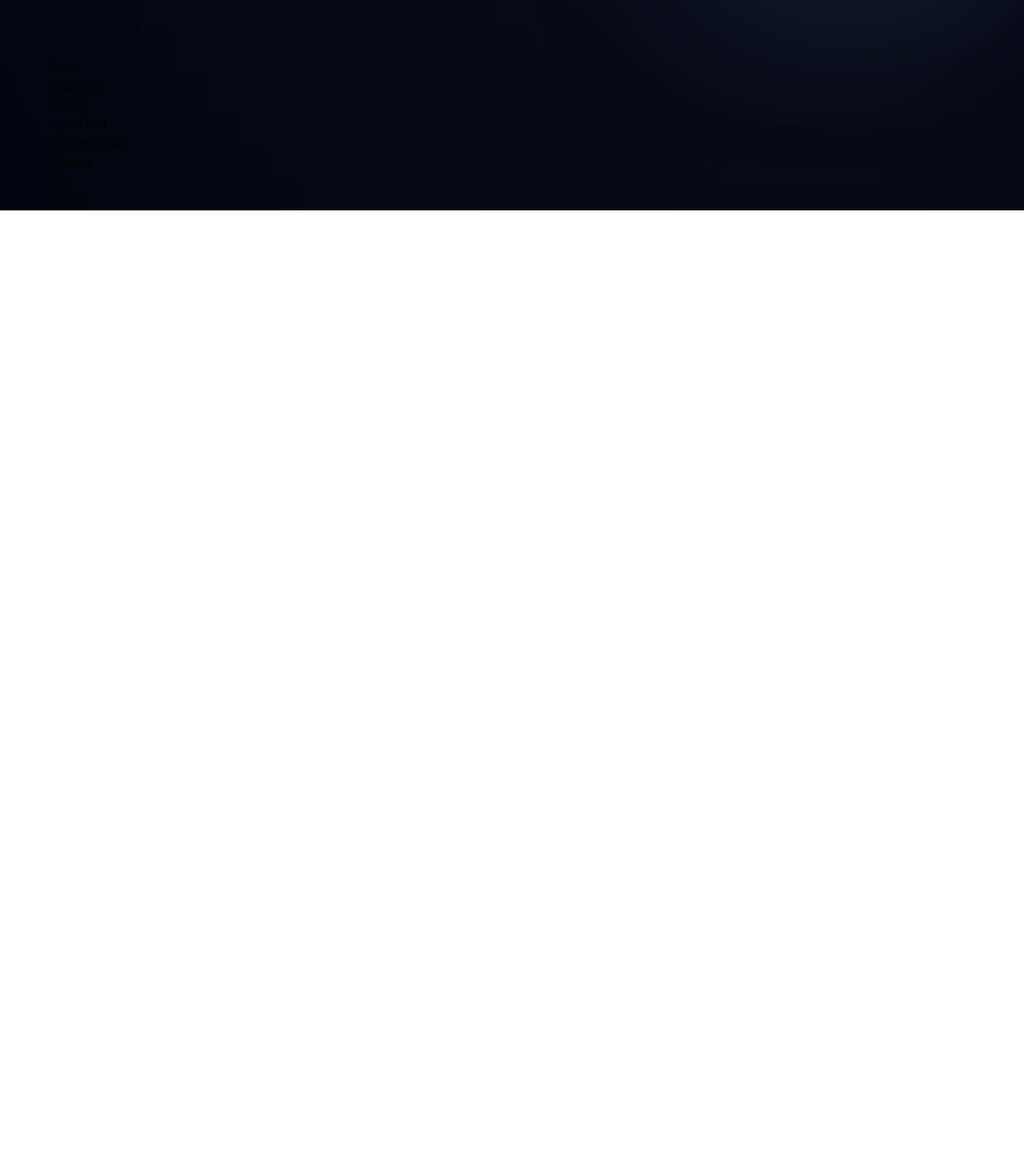
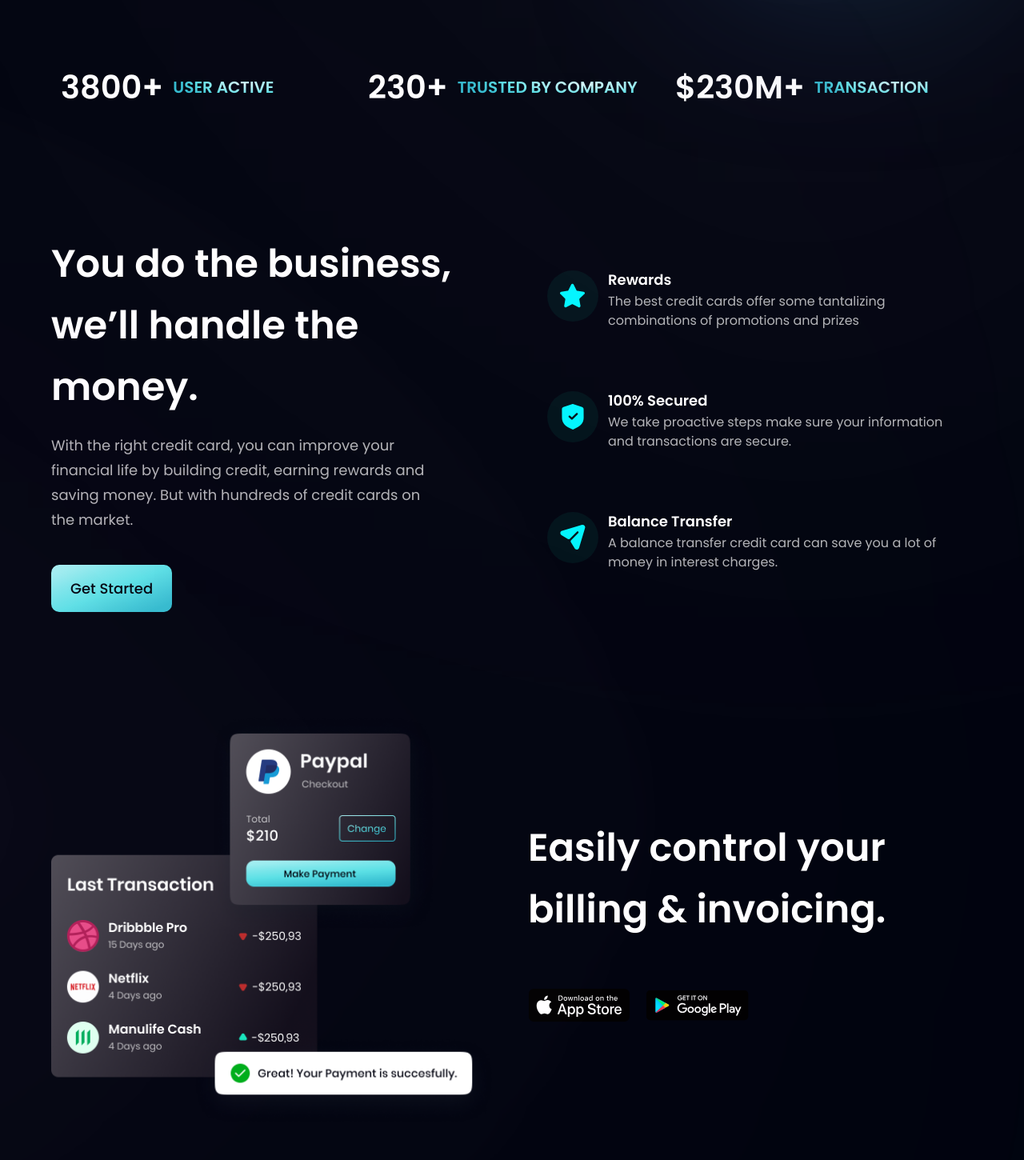
Before and after one commit to Lukmon492/HooBank-app, a React (Vite) app: page / in a window 1280 px wide. Shown: the part 700-2150 px from the top of the page at 80% size. Before the commit the page ends 963 px from the top, so only its background shows below. Built offline with nearby package versions, Linux system fonts and the light colour scheme.

Commit message:
Components Updated

```diff
--- a/src/components/Billing.jsx
+++ b/src/components/Billing.jsx
@@ -1,7 +1,45 @@
-import React from "react";
-
-const Billing = () => {
-  return <div>Billing</div>;
-};
+import styles, { layout } from "../style";
+import { apple, bill, google } from "../assets";
+const Billing = () => (
+  <section id="product" className={layout.sectionReverse}>
+    <div className={layout.sectionImgReverse}>
+      <img
+        src={bill}
+        alt="billing"
+        className="w-[100%] h-[100%]
+      relative z-[5]"
+      />
+      <div
+        className="absolute z-[3] -left-1/2 top-0 w-[50%]
+      h-[50%] rounded-full white__gradient"
+      />
+      <div
+        className="absolute z-[3] -left-1/2 top-0 w-[50%]
+      h-[50%] rounded-full pink__gradient"
+      />
+    </div>
+    <div className={layout.sectionInfo}>
+      <h2 className={styles.heading2}>
+        Easily control your <br className="sm:block hidden" /> billing &
+        invoicing.
+      </h2>
+      <p className={`${styles.paragraph} max-w-[470px] mt-5`}></p>
+      <p className="flex flex-row flex-wrap sm:mt-10 mt-6">
+        <img
+          src={apple}
+          alt="apple_store"
+          className="w-[128px]
+        h-[42px] object-contain mr-5 cursor-pointer"
+        />
+        <img
+          src={google}
+          alt="google_play"
+          className="w-[128px]
+        h-[42px] object-contain cursor-pointer"
+        />
+      </p>
+    </div>
+  </section>
+);
 
 export default Billing;
--- a/src/components/Business.jsx
+++ b/src/components/Business.jsx
@@ -1,7 +1,62 @@
-import React from "react";
+import { features } from "../constants";
+import styles, { layout } from "../style";
+import Button from "./Button";
 
+const FeatureCard = ({ icon, title, content, index }) => (
+  <div
+    className={`flex flex-row p-6 rounded-[20px]  ${
+      index !== features.length - 1 ? "mb-6" : "mb-0"
+    } feature-card `}
+  >
+    <div
+      className={`w-[64px] h-[64px] rounded-full
+    ${styles.flexCenter} bg-dimBlue`}
+    >
+      <img
+        src={icon}
+        alt="icon"
+        className="w-[50%] h-[50%]
+       object-contain"
+      />
+    </div>
+    <div className="flex flex-1 flex-col ml-3">
+      <h4
+        className="font-poppins font-semibold text-white
+      text-[18px] leading-[23px] mb-1"
+      >
+        {title}
+      </h4>
+      <p
+        className="font-poppins
+      font-normal text-dimWhite text-[16px] leading-[24px] mb-1"
+      >
+        {content}
+      </p>
+    </div>
+  </div>
+);
 const Business = () => {
-  return <div>Business</div>;
+  return (
+    <section id="features" className={layout.section}>
+      <div className={layout.sectionInfo}>
+        <h2 className={styles.heading2}>
+          You do the business, <br className="sm:block hidden" /> we’ll handle
+          the money.
+        </h2>
+        <p className={`${styles.paragraph} max-w-[470px] mt-5`}>
+          With the right credit card, you can improve your financial life by
+          building credit, earning rewards and saving money. But with hundreds
+          of credit cards on the market.
+        </p>
+        <Button styles={`mt-10`} />
+      </div>
+      <div className={`${layout.sectionImg} flex-col`}>
+        {features.map((feature, index) => (
+          <FeatureCard key={feature.id} {...feature} index={index} />
+        ))}
+      </div>
+    </section>
+  );
 };
 
 export default Business;
--- a/src/components/Button.jsx
+++ b/src/components/Button.jsx
@@ -1,7 +1,14 @@
 import React from "react";
 
-const Button = () => {
-  return <div>Button</div>;
-};
+const Button = ({ styles }) => (
+  <button
+    type="button"
+    className={`py-4 px-6 font-poppins font-medium
+    text-[18px] text-primary bg-blue-gradient
+    rounded-[10px] outline-none ${styles}`}
+  >
+    Get Started
+  </button>
+);
 
 export default Button;
--- a/src/components/CardDeal.jsx
+++ b/src/components/CardDeal.jsx
@@ -1,7 +1,23 @@
-import React from "react";
+import styles, { layout } from "../style";
+import { card } from "../assets";
+import Button from "./Button";
 
 const CardDeal = () => {
-  return <div>CardDeal</div>;
+  return (
+    <section className={layout.section}>
+      <div className={layout.sectionInfo}>
+        <h2 className={styles.heading2}>
+          Find a better card deal <br className="sm:block hidden" />
+          in few easy steps.
+        </h2>
+        <p className={`${styles.paragraph} max-w-[470px] mt-[5]`}>
+          Arcu tortor, purus in mattis at sed integer faucibus. Aliquet quis
+          aliquet eget mauris tortor.ç Aliquet ultrices ac, ametau.
+        </p>
+        <Button styles="mt-10" className="" />
+      </div>
+    </section>
+  );
 };
 
 export default CardDeal;
--- a/src/components/Stats.jsx
+++ b/src/components/Stats.jsx
@@ -1,7 +1,36 @@
 import React from "react";
-
-const Stats = () => {
-  return <div>Stats</div>;
+import { stats } from "../constants";
+import styles from "../style";
+const Stats = ({}) => {
+  return (
+    <section
+      className={`${styles.flexCenter} flex-row flex-wrap
+      sm:mb-20 mb-6`}
+    >
+      {stats.map((stat) => (
+        <div
+          key={stat.id}
+          className={`flex-1 flex justify-start items-center
+          flex-row m-3`}
+        >
+          <h4
+            className="font-poppins font-semibold
+          xs:text-[40px] text-[30px] xs:leading-[53px]
+          leading-[43px] text-white"
+          >
+            {stat.value}
+          </h4>
+          <p
+            className="font-poppins font-semibold
+          xs:text-[20px] text-[15px] xs:leading-[26px]
+          leading-[21px] text-gradient uppercase ml-3"
+          >
+            {stat.title}
+          </p>
+        </div>
+      ))}
+    </section>
+  );
 };
 
 export default Stats;
```
